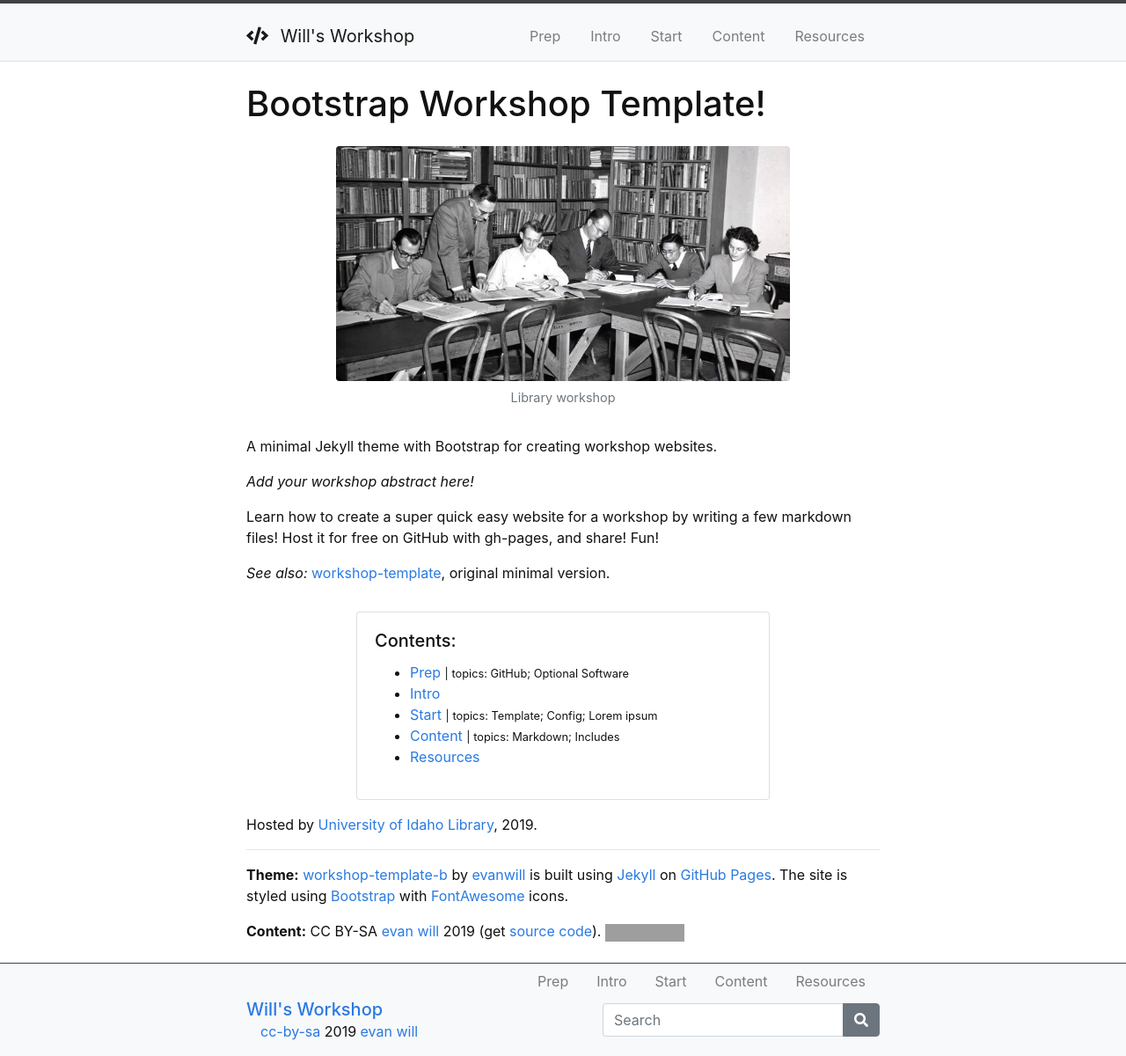
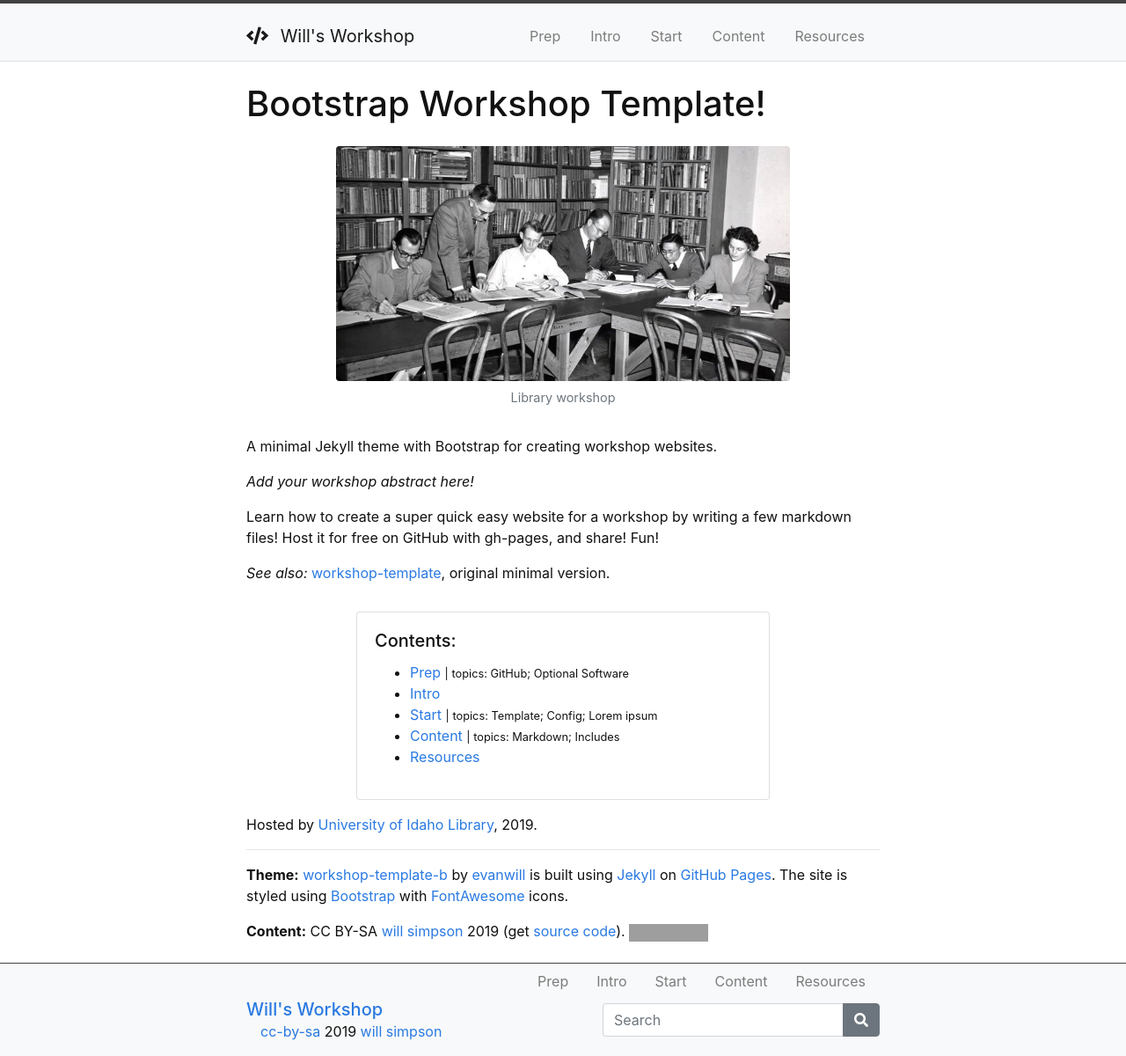
Before and after one commit to woodenzen/workshop-initial, a Jekyll site: the page built from index.md, in a window 1280 px wide. Shown: the whole page at 88% size. Built offline with Jekyll 4.4.1, drawn with Linux system fonts in a browser that asks for light colours; grey boxes are pictures that could not be loaded.

Commit message:
re fixed urls

```diff
--- a/_config.yml
+++ b/_config.yml
@@ -19,12 +19,12 @@ keywords: "workshops, websites, gh-pages, jekyll"
 featured-image: "/images/uidaho-workshop.jpg"
 
 # author settings for cc-by, appears in the footer and credits
-author: evan will
+author: will simpson
 pub_year: 2019
-github_username: evanwill
+github_username: woodenzen
 
 # add the full url for the github repository
-repo: "https://github.com/woodenzen/workshop-initial"
+repo: "https://github.com/woodenzen/workshop-initial/"
 
 # site urls
 # add the url for the domain,
@@ -32,7 +32,7 @@ repo: "https://github.com/woodenzen/workshop-initial"
 url: https://woodenzen.github.io
 # add subsection of the domain,
 # on gh-pages this is a / followed by the name of the repository
-baseurl: /workshop--initial
+baseurl: /workshop-initial
 
 # add search box to footer?
 search: true
```
